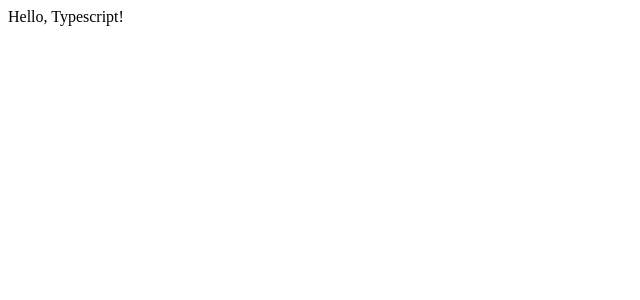
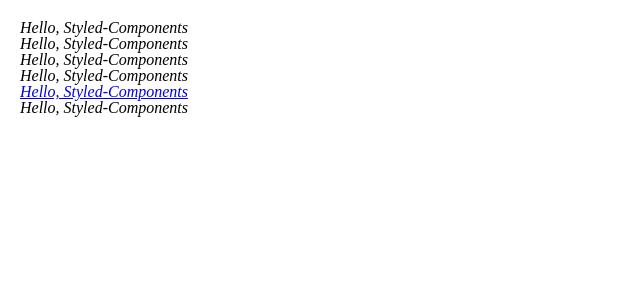
Before and after one commit to Sangmoo/next-todo, a Next.js app: page / in a window 1280 px wide. Shown: the top 300 px of the page, without its empty margins (0-640 px from the left). Built offline with nearby package versions, Linux system fonts and the light colour scheme.

Commit message:
Set Styled-Components

```diff
--- a/package.json
+++ b/package.json
@@ -12,7 +12,8 @@
     "next": "^10.0.9",
     "react": "^17.0.1",
     "react-dom": "^17.0.1",
-    "styled-components": "^5.2.1"
+    "styled-components": "^5.2.1",
+    "styled-reset": "^4.3.4"
   },
   "devDependencies": {
     "@types/node": "^14.14.35",
--- /dev/null
+++ b/pages/_app.tsx
@@ -0,0 +1,13 @@
+import App, { AppContext, AppProps, AppInitialProps } from "next/app"
+import GlobalStyle from "../styles/GlobalStyle"
+
+const app = ({ Component, pageProps }: AppProps ) => {
+    return (
+        <>
+            <GlobalStyle />
+            <Component {...pageProps} />
+        </>
+    )
+}
+
+export default app;
--- /dev/null
+++ b/pages/_document.tsx
@@ -0,0 +1,30 @@
+import Document from "next/document"
+import { ServerStyleSheet } from "styled-components"
+
+export default class MyDocument extends Document {
+    static async getInitialProps(ctx) {
+        const sheet = new ServerStyleSheet();
+        const originalRenderPage = ctx.renderPage;
+
+        try {
+            ctx.renderPage = () =>
+            originalRenderPage ({
+                enhanceApp: (App) => (props) =>
+                sheet.collectStyles(<App {...props} />),
+            });
+
+            const initialProps = await Document.getInitialProps(ctx);
+            return {
+                ...initialProps,
+                styles: (
+                    <>
+                    {initialProps.styles}
+                    {sheet.getStyleElement()}
+                    </>
+                ),
+            };
+        } finally {
+            sheet.seal();
+        }
+    }
+}
--- a/pages/index.tsx
+++ b/pages/index.tsx
@@ -1,8 +1,25 @@
 import React from "react"
 import { NextPage } from "next"
+import styled from "styled-components"
+
+const Container = styled.div`
+    font-style: italic;
+    padding: 20px;
+`;
 
 const index: NextPage = () => {
-    return <div>Hello, Typescript!</div>
+    return (
+        <Container>
+            <h1>Hello, Styled-Components</h1>
+            <h2>Hello, Styled-Components</h2>
+            <p>Hello, Styled-Components</p>
+            <ul>
+                <li>Hello, Styled-Components</li>
+            </ul>
+            <a href="/">Hello, Styled-Components</a><br/>
+            <span>Hello, Styled-Components</span>
+        </Container>
+    )
 }
 
 export default index;
--- /dev/null
+++ b/styles/GlobalStyle.ts
@@ -0,0 +1,11 @@
+import { createGlobalStyle } from "styled-components"
+import reset from "styled-reset"
+
+const GlobalStyle = createGlobalStyle`
+    ${reset}
+    * {
+        box-sizing: border-box;
+    }
+`;
+
+export default GlobalStyle;
```
Also changed, not shown: .babelrc (added), 2 other files (tests, documents, lock files or other folders).
